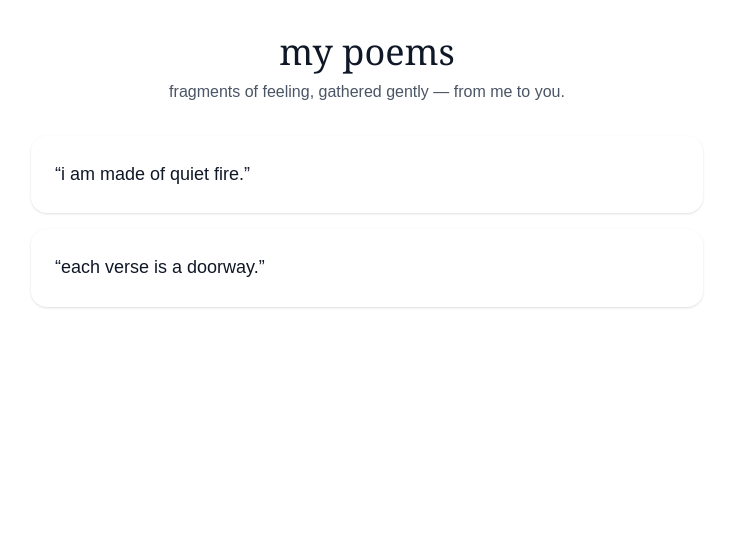
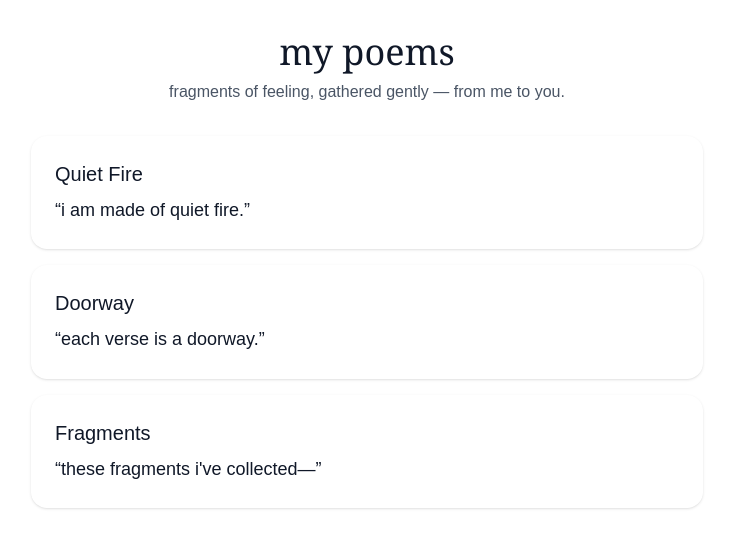
Before and after one commit to darshan-regmi/i-feel-therefore-i-write, a Next.js app: page /poem in a window 1280 px wide. Shown: the top 548 px of the page, without its empty margins (273-1006 px from the left). Built offline with nearby package versions, Linux system fonts and the light colour scheme.

Commit message:
Add poems page and poem details with dynamic routing and data fetching

```diff
--- /dev/null
+++ b/src/app/poem/[id]/page.tsx
@@ -0,0 +1,34 @@
+import { getPoemById, getAllPoemIds } from '@/data/poems';
+import Link from 'next/link';
+import { notFound } from 'next/navigation';
+
+export function generateStaticParams() {
+  const ids = getAllPoemIds();
+  return ids.map(id => ({ id }));
+}
+
+export default function PoemPage({ params }: { params: { id: string } }) {
+  const poem = getPoemById(params.id);
+
+  if (!poem) {
+    notFound();
+  }
+
+  return (
+    <main className="min-h-screen bg-white text-gray-900 flex flex-col items-center p-8">
+      <Link href="/poem" className="self-start mb-8 text-gray-500 hover:text-gray-800 transition-colors">
+        ← back to poems
+      </Link>
+
+      <article className="w-full max-w-2xl">
+        <h1 className="text-4xl font-serif text-center mb-6">{poem.title}</h1>
+
+        <div className={`p-8 ${poem.backgroundColor ?? 'bg-blush'} rounded-2xl shadow-md text-xl font-light leading-relaxed`}>
+          {poem.content.split('\n').map((line, i) => (
+            <p key={i} className="mb-4">{line}</p>
+          ))}
+        </div>
+      </article>
+    </main>
+  );
+}
--- a/src/app/poem/page.tsx
+++ b/src/app/poem/page.tsx
@@ -1,3 +1,6 @@
+import Link from 'next/link';
+import { poems } from '@/data/poems';
+
 export default function PoemsPage() {
   return (
     <main className="min-h-screen bg-white text-gray-900 flex flex-col items-center p-8">
@@ -7,12 +10,16 @@ export default function PoemsPage() {
       </p>
 
       <ul className="w-full max-w-2xl space-y-4">
-        <li className="p-6 bg-blush rounded-2xl shadow text-lg font-light leading-relaxed">
-          “i am made of quiet fire.”
-        </li>
-        <li className="p-6 bg-blush rounded-2xl shadow text-lg font-light leading-relaxed">
-          “each verse is a doorway.”
-        </li>
+        {poems.map((poem) => (
+          <li key={poem.id}>
+            <Link href={`/poem/${poem.id}`}>
+              <div className={`p-6 ${poem.backgroundColor ?? 'bg-blush'} rounded-2xl shadow text-lg font-light leading-relaxed cursor-pointer hover:shadow-md transition-shadow`}>
+                <h2 className="text-xl mb-2 font-medium">{poem.title}</h2>
+                <p>&ldquo;{poem.content.split('\n')[0]}&rdquo;</p>
+              </div>
+            </Link>
+          </li>
+        ))}
       </ul>
     </main>
   );
--- /dev/null
+++ b/src/data/poems.ts
@@ -0,0 +1,35 @@
+export interface Poem {
+  id: string;
+  title: string;
+  content: string;
+  backgroundColor?: string;
+}
+
+export const poems: Poem[] = [
+  {
+    id: "quiet-fire",
+    title: "Quiet Fire",
+    content: "i am made of quiet fire.\nburning slow and steady,\nwarming those who come close enough\nto feel my light.",
+    backgroundColor: "bg-blush"
+  },
+  {
+    id: "doorway",
+    title: "Doorway",
+    content: "each verse is a doorway.\nstepping through,\ni find myself in worlds\ni didn't know existed\nuntil i wrote them into being.",
+    backgroundColor: "bg-blush"
+  },
+  {
+    id: "fragments",
+    title: "Fragments",
+    content: "these fragments i've collected—\nmoments of light,\nshards of feeling,\nechoes of memory—\nare the pieces that make me whole.",
+    backgroundColor: "bg-blush"
+  }
+];
+
+export function getPoemById(id: string): Poem | undefined {
+  return poems.find(poem => poem.id === id);
+}
+
+export function getAllPoemIds(): string[] {
+  return poems.map(poem => poem.id);
+}
```
